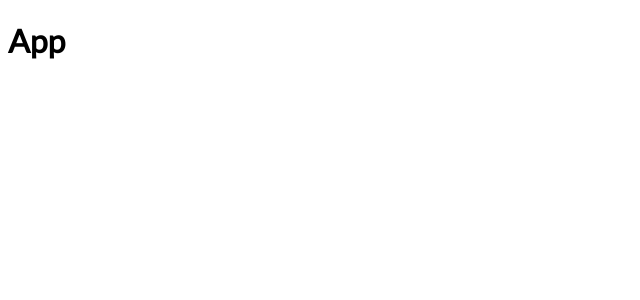
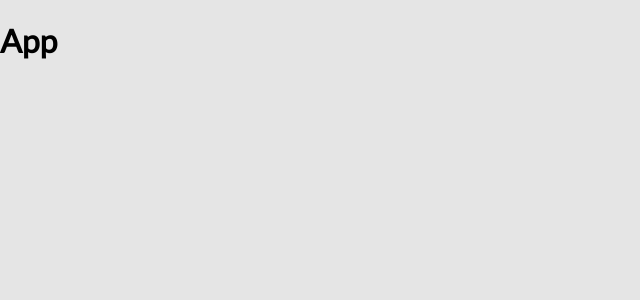
Before and after one commit to WellingtonOstemberg/fcamara_technical_test, a React (Create React App) app: page / in a window 1280 px wide. Shown: the top 300 px of the page, without its empty margins (0-640 px from the left). Built offline with nearby package versions, Linux system fonts and the light colour scheme.

Commit message:
chore: create topo with logo

```diff
--- a/src/components/index.ts
+++ b/src/components/index.ts
@@ -1 +1,2 @@
 export * from './buttons'
+export * from './topo'
--- a/src/styles/global.ts
+++ b/src/styles/global.ts
@@ -2,6 +2,10 @@ import { createGlobalStyle } from 'styled-components'
 
 export default createGlobalStyle`
     body {
+        margin: 0;
+        padding: 0;
+        box-sizing: border-box;
         font-family: 'Lato', sans-serif;
+        background-color: ${(props) => props.theme.colors.background}
     }
 `
```
Also changed, not shown: src/components/topo/index.tsx (added, +12 -0 lines), src/components/topo/styles.ts (added, +14 -0 lines), public/assets/img/logo_01.png (added).
